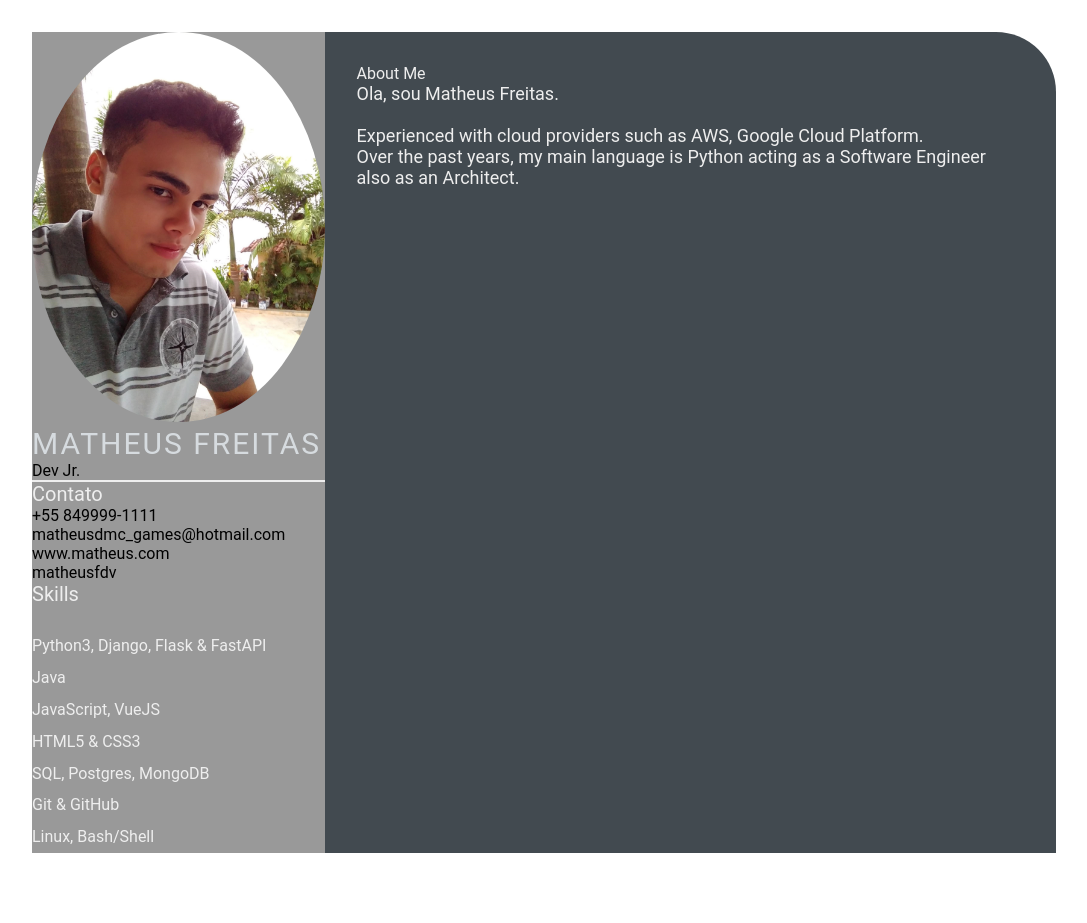
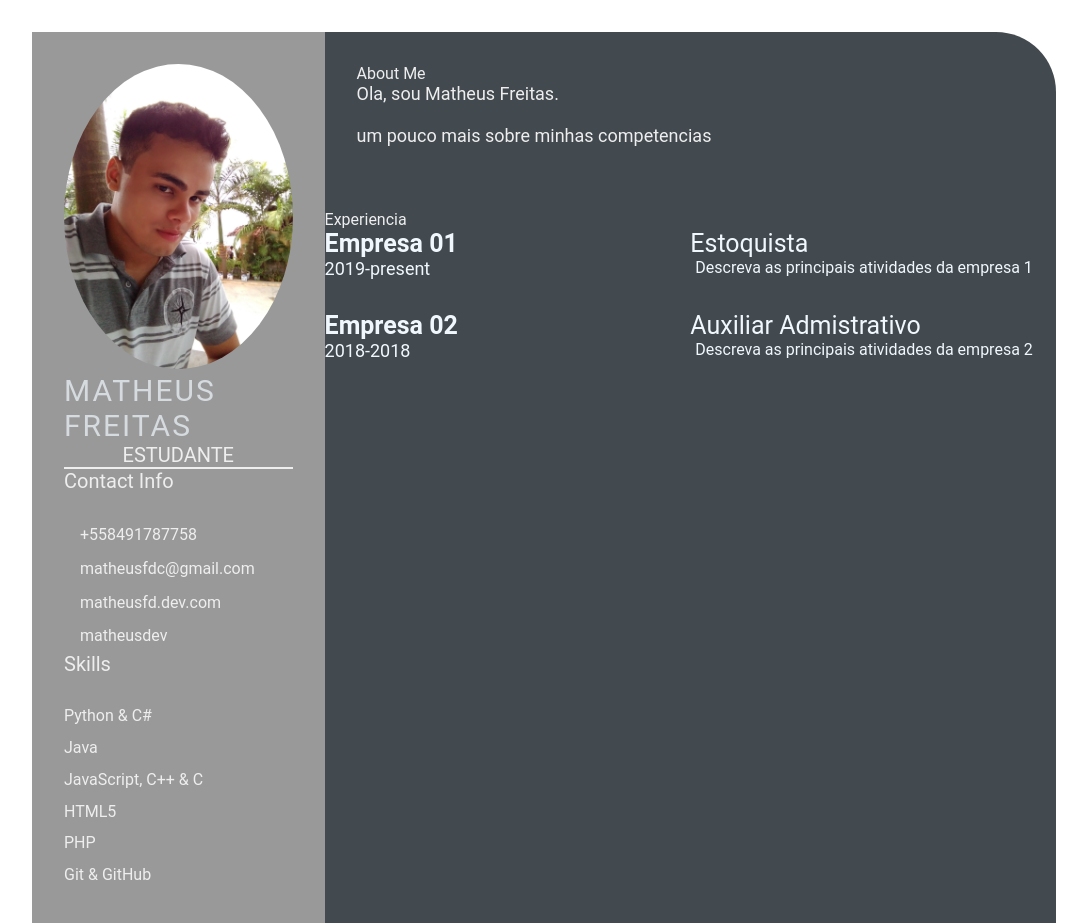
Before and after one commit to matheusfdc0/matheusfdgit.github.io, a plain HTML site: page Index.html in a window 1280 px wide. Shown: the whole page, without its empty margins (96-1183 px from the left). Before the commit the page ends 885 px from the top, so only its background shows below. Drawn offline with Linux system fonts and the light colour scheme.

Commit message:
feuture: update Index.html

```diff
--- a/Index.html
+++ b/Index.html
@@ -13,35 +13,35 @@
 <body>
    <main class="resume-contents">
     <section class="left-section">
-            <div class="left-section-content">
+        <div class="left-section-contents">
             <div class="profile">
-                   <img class="profile-image" src="img/profile-image.jpeg" alt="profile image">
+                <img class="profile-image" src="img/profile-image.jpeg" alt="Profile image">
                 <p class="name">Matheus Freitas</p>
-                   <p class="Profession">Dev Jr.</p>
+                <p class="profession">Estudante</p>
             </div>
-               <div class="contato-info">
-                   <p class="left-title">Contato</p>
+            <div class="contact-info">
+                <p class="left-title">Contact Info</p>
                 <ul>
-                      <li><i class="fa fa-phone"></i>+55 849999-1111
+                    <li><i class="fa fa-phone"></i>+558491787758
                     </li>
-                      <li><i class="fa fa-envolope"></i>matheusdmc_games@hotmail.com
+                    <li><i class="fa fa-envelope"></i>matheusfdc@gmail.com
                     </li>
-                      <li><i class="fa fa-globe"></i>www.matheus.com
+                    <li><i class="fa fa-globe"></i>matheusfd.dev.com
                     </li>
-                      <li><i class="fa fa-github"></i>matheusfdv
+                    <li><i class="fa fa-github"></i>matheusdev
                     </li>
                 </ul>
             </div>
                <div class="skills">
                 <p class="left-title">Skills</p>
                 <ul>
-                    <li><p>Python3, Django, Flask & FastAPI</p></li>
+                    <li><p>Python & C#</p></li>
                     <li><p>Java</p></li>
-                    <li><p>JavaScript, VueJS</p></li>
-                    <li><p>HTML5 & CSS3</p></li>
-                    <li><p>SQL, Postgres, MongoDB</p></li>
+                    <li><p>JavaScript, C++ & C</p></li>
+                    <li><p>HTML5</p></li>
+                    <li><p>PHP</p></li>
                     <li><p>Git & GitHub</p></li>
-                    <li><p>Linux, Bash/Shell</p></li>
+
                 </ul>
             </div>
         </div>
@@ -53,11 +53,39 @@
                 <div class="right-title">About Me</div>
                 <p class="about-me-contents">
                     Ola, sou Matheus Freitas.<br>
-                    <br> Experienced with cloud providers such as AWS, Google Cloud Platform.
-                    <br> Over the past years, my main language is Python acting as a Software Engineer also as an Architect.
+                    <br> um pouco mais sobre minhas competencias
                 </p>
             </section>
         </div>
+
+               <section class="experience gap">
+                 <div class="right-title">Experiencia</div>
+                  <div class="experience-contents">
+                   <div class="exp-left">
+                      <p class="exp-company-name">Empresa 01</p>
+                      <p class="exp-time-period">2019-present</p>
+                    </div>
+                        <div class="exp-right">
+                            <p class="exp-position">Estoquista</p>
+                            <p class="exp-desc">
+                                Descreva as principais atividades da empresa 1
+                            </p>
+                        </div>
+                  </div>
+                    <div class="experience-contents">
+                      <div class="exp-left">
+                            <p class="exp-company-name">Empresa 02</p>
+                            <p class="exp-time-period">2018-2018</p>
+                      </div>
+                      <div class="exp-right">
+                        <p class="exp-position">Auxiliar Admistrativo</p>
+                        <p class="exp-desc">
+                            Descreva as principais atividades da empresa 2
+                        </p>
+                      </div>
+                    </div>
+
+                </section>
     </section>
 </main>
 </body>
--- a/style.css
+++ b/style.css
@@ -101,3 +101,38 @@
     font-size: 18px;
     color: #eeeeee;
 }
+
+.experience-contents,
+.education-contents,
+.awards-contents {
+    display: grid;
+    grid-template-columns: repeat(2, 1fr);
+    padding-bottom: 2rem;
+    color: #F1F8FD;
+}
+
+.exp-company-name,
+.education-school-name,
+.awards-company-name {
+    font-size: 25px;
+    font-weight: bold;
+}
+
+.exp-time-period,
+.educationp-time-period,
+.awards-time-period {
+    font-size: 18px;
+}
+
+.exp-position,
+.education-subject,
+.awards-name {
+    font-size: 25px;
+}
+
+.exp-desc,
+.education-desc,
+.awards-desc {
+    font-size: 16px;
+    padding-left: 5px;
+}
```
Lines whose indentation alone changed are shown as unchanged.
